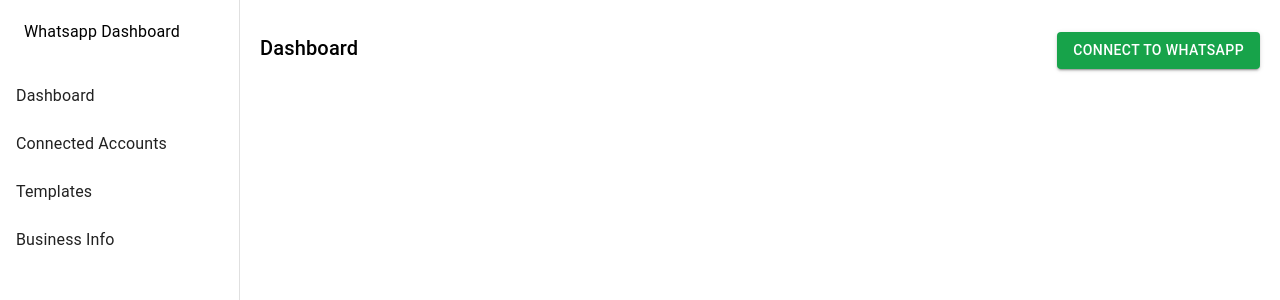
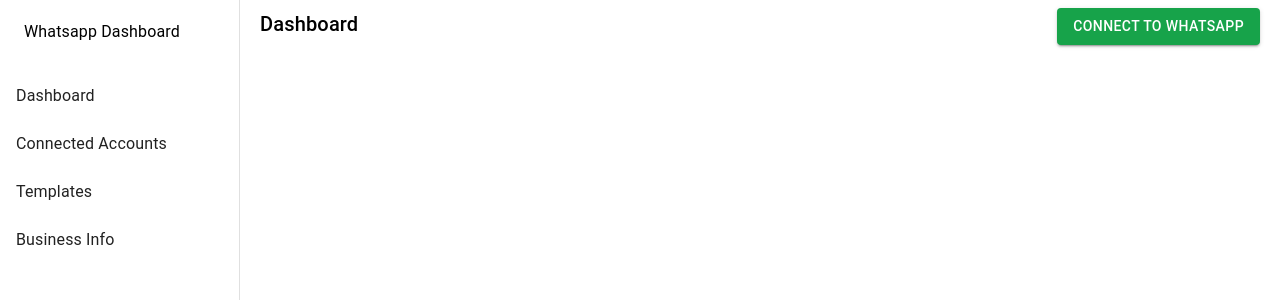
Before and after one commit to priyanshrajput19/neobound-whatsapp-integration, a React (Vite) app in the folder Frontend/: page /dashboard in a window 1280 px wide. Shown: the top 300 px of the page. Built offline with nearby package versions, Linux system fonts and the light colour scheme.

Commit message:
Added layout component
Added layout component and provided children routing in App.jsx

```diff
--- a/Frontend/src/App.jsx
+++ b/Frontend/src/App.jsx
@@ -6,6 +6,8 @@
 import BusinessInfo from "./pages/businessInfo";
 import ConnectedAcc from "./pages/connectedAcc";
 import Templates from "./pages/templates";
+import Typography from "@mui/material/Typography";
+import Layout from "./components/layout";
 function App() {
   // Initialize Facebook SDK
   useEffect(() => {
@@ -40,13 +42,14 @@
 
   return (
     <>
-      <Sidebar />
-      <BrowserRouter>
+      <BrowserRouter basename="/">
         <Routes>
-          <Route path="/dashboard" element={<Dashboard />} />
-          <Route path="/businessInfo" element={<BusinessInfo />} />
-          <Route path="/connectedAcc" element={<ConnectedAcc />} />
-          <Route path="/templates" element={<Templates />} />
+          <Route path="/" element={<Layout />}>
+            <Route path="/dashboard" element={<Dashboard />} />
+            <Route path="/templates" element={<Templates />} />
+            <Route path="/businessInfo" element={<BusinessInfo />} />
+            <Route path="/connectedAcc" element={<ConnectedAcc />} />
+          </Route>
         </Routes>
       </BrowserRouter>
     </>
--- a/Frontend/src/components/Home.jsx
+++ /dev/null
@@ -1,22 +0,0 @@
-import React from "react";
-import { BrowserRouter as Router, Routes, Route, Link } from "react-router-dom";
-import "../../index.css";
-import Templates from "../pages/templates";
-
-import Sidebar from "./Sidebar";
-
-import Dashboard from "../pages/dashboard";
-function Home() {
-  return (
-    <div>
-      <Router>
-        <Routes>
-          <Route path="/" element={<Dashboard />}></Route>
-          <Route path="/templates" element={<Templates />}></Route>
-        </Routes>
-      </Router>
-      {/*  */}
-    </div>
-  );
-}
-export default Home;
--- /dev/null
+++ b/Frontend/src/components/layout.jsx
@@ -0,0 +1,16 @@
+import React from "react";
+import { BrowserRouter, Routes, Route, Outlet } from "react-router-dom";
+import Sidebar from "./Sidebar";
+
+function Layout() {
+  return (
+    <>
+      <div>
+        <Sidebar />
+        <Outlet />
+      </div>
+    </>
+  );
+}
+
+export default Layout;
--- a/Frontend/src/main.jsx
+++ b/Frontend/src/main.jsx
@@ -1,6 +1,6 @@
 import React, { StrictMode } from "react";
 import { createRoot } from "react-dom/client";
-import { BrowserRouter, RouterProvider } from "react-router-dom";
+import { BrowserRouter, Routes, Route } from "react-router-dom";
 import "../index.css";
 import App from "./App.jsx";
 // import { appRouter } from "./App.jsx";
--- a/Frontend/src/pages/dashboard.jsx
+++ b/Frontend/src/pages/dashboard.jsx
@@ -1,4 +1,6 @@
 import React, { useEffect, useRef } from "react";
+import Sidebar from "../components/Sidebar";
+import { BrowserRouter, Routes, Route, Outlet } from "react-router-dom";
 import axios from "axios";
 import Box from "@mui/material/Box";
 import Typography from "@mui/material/Typography";
@@ -122,8 +124,8 @@
       });
   };
   return (
+    <>
       <div>
-      <h1>Dashboard</h1>
         <div className="header flex justify-between ml-60 pt-2 pl-5 pr-5  ">
           <Typography variant="h6" color="initial">
             Dashboard
@@ -137,6 +139,7 @@
           </Button>
         </div>
       </div>
+    </>
   );
 }
 export default Dashboard;
```
Lines whose indentation alone changed are shown as unchanged.
